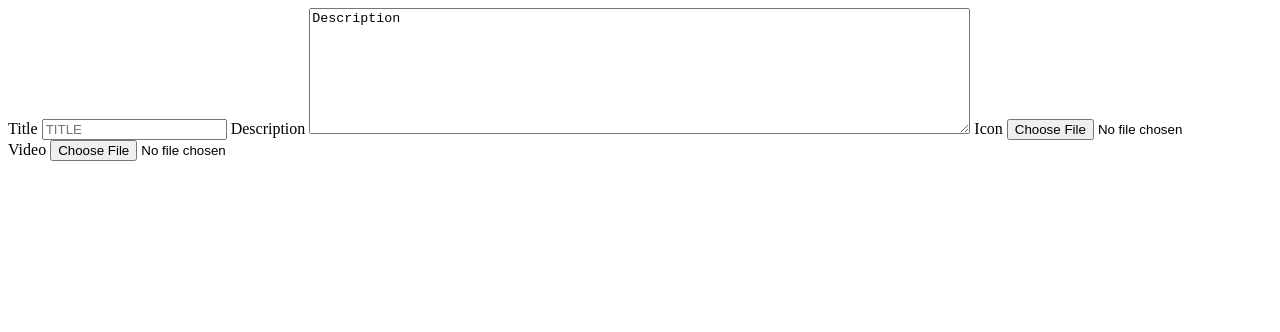
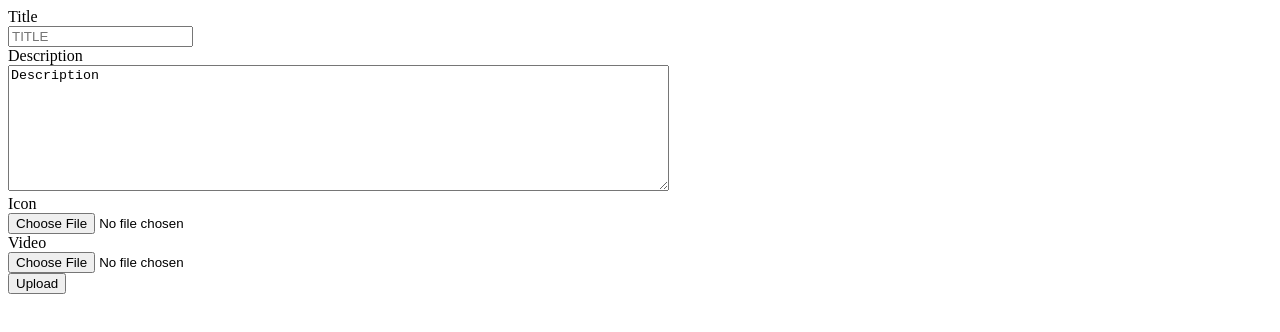
Before and after one commit to William-McGonagle/open-video, a website: page public/upload/index.html in a window 1280 px wide. Drawn offline with Linux system fonts and the light colour scheme.

Commit message:
Fixed Form

```diff
--- a/public/upload/index.html
+++ b/public/upload/index.html
@@ -5,15 +5,16 @@
     <title>Upload</title>
   </head>
   <body>
-    <form action="/api/v1/video/upload" method="post">
-      <label for="title">Title</label>
-      <input type="text" name="title" placeholder="TITLE">
-      <label for="description">Description</label>
-      <textarea name="description" rows="8" cols="80">Description</textarea>
-      <label for="icon">Icon</label>
-      <input type="file" name="icon">
-      <label for="video">Video</label>
-      <input type="file" name="video">
+    <form action="/api/v1/video/upload" encType="multipart/form-data" method="post">
+      <label for="title">Title</label><br>
+      <input type="text" name="title" placeholder="TITLE"><br>
+      <label for="description">Description</label><br>
+      <textarea name="description" rows="8" cols="80">Description</textarea><br>
+      <label for="icon">Icon</label><br>
+      <input type="file" name="icon"><br>
+      <label for="video">Video</label><br>
+      <input type="file" name="video"><br>
+      <input type="submit" name="" value="Upload">
     </form>
   </body>
 </html>
```
